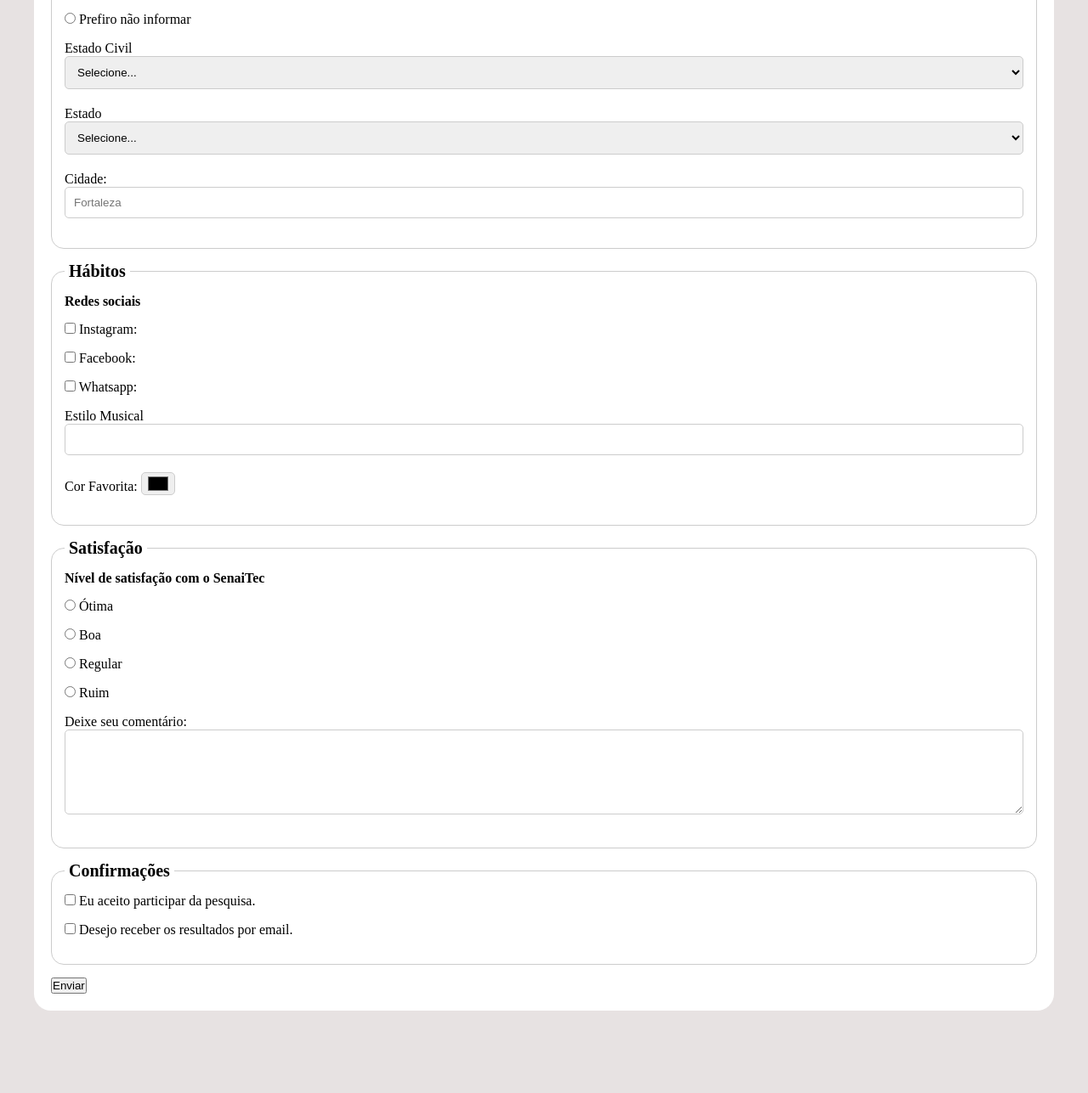
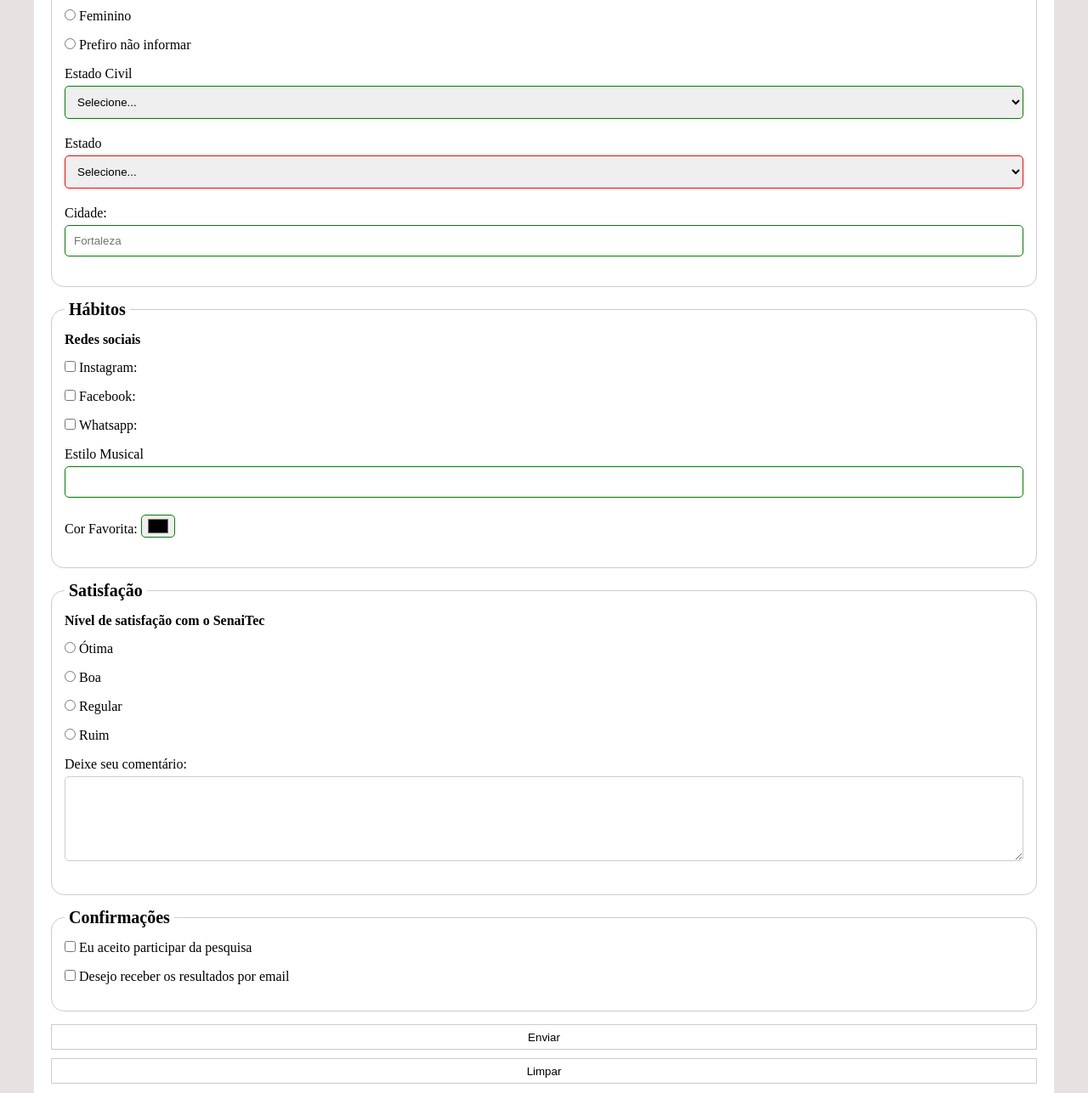
Before and after one commit to Christopher-cloudaruk/senaitec-repository, a plain HTML site: page index.html in a window 1280 px wide. Shown: the part 953-2240 px from the top of the page at 85% size. Drawn offline with Linux system fonts and the light colour scheme.

Commit message:
Colocamos muitas coisas e formulário para o email.

```diff
--- a/css/style.css
+++ b/css/style.css
@@ -68,3 +68,40 @@ p {
 textarea {
     min-height: 100px;
 }
+
+label {
+    display: inline-block;
+    margin-bottom: 5px;
+}
+
+input:invalid,
+select:invalid {
+    border-color:red;
+}
+
+input:valid,
+select:valid {
+    border-color: green;
+}
+
+button {
+    width: 100%;
+    height: 30px;
+    margin-right: 10px;
+    background-color: white;
+    border: 1px solid #cccccc;
+    cursor: pointer;
+    margin-bottom: 10px;
+}
+
+button[type="submit"]:hover{
+    background-color: green;
+    color: white;
+    transition: 0.8s;
+}
+
+button[type="reset"]:hover{
+    background-color: red;
+    color: white;
+    transition: 0.8s;
+}
--- a/index.html
+++ b/index.html
@@ -14,7 +14,7 @@
         </header>
 
         <section>
-            <form action="index.html" method="get">
+            <form action="https://formspree.io/f/mkjjnlbr" method="post">
 
             <fieldset>
                 <legend>Dados Pessoais</legend>
@@ -76,7 +76,7 @@
 
 
                 <label for="userUf">Estado</label>
-                <select name="userState" id="userState">
+                <select name="userState" id="userState" required>
                     <option value="">Selecione...</option>
                     <option value="AC">Acre</option>
                     <option value="AP">Amapá</option>
@@ -174,18 +174,19 @@
             <fieldset>
                 <legend>Confirmações</legend>
 
-                <input type="checkbox" name="userConfirm" id="userConfirm1" value="accept" required>
-                <label for="userConfirm">Eu aceito participar da pesquisa.</label>
+                <input type="checkbox" name="userLGPD" id="userLGPD" value="lgpd" required>
+                <label for="userLGDP">Eu aceito participar da pesquisa</label>
                 <br>
 
-                <input type="checkbox" name="userConfirm" id="userConfirm2" value="Optional">
-                <label for="userConfirm2">Desejo receber os resultados por email.</label>
+                <input type="checkbox" name="userConfirmEmail" id="userConfirmEmail" value="Email">
+                <label for="userConfirmEmail">Desejo receber os resultados por email</label>
                 <br>
 
             </fieldset>
 
 
             <button type="submit">Enviar</button>
+            <button type="reset">Limpar</button>
 
             </form>
         </section>
```
